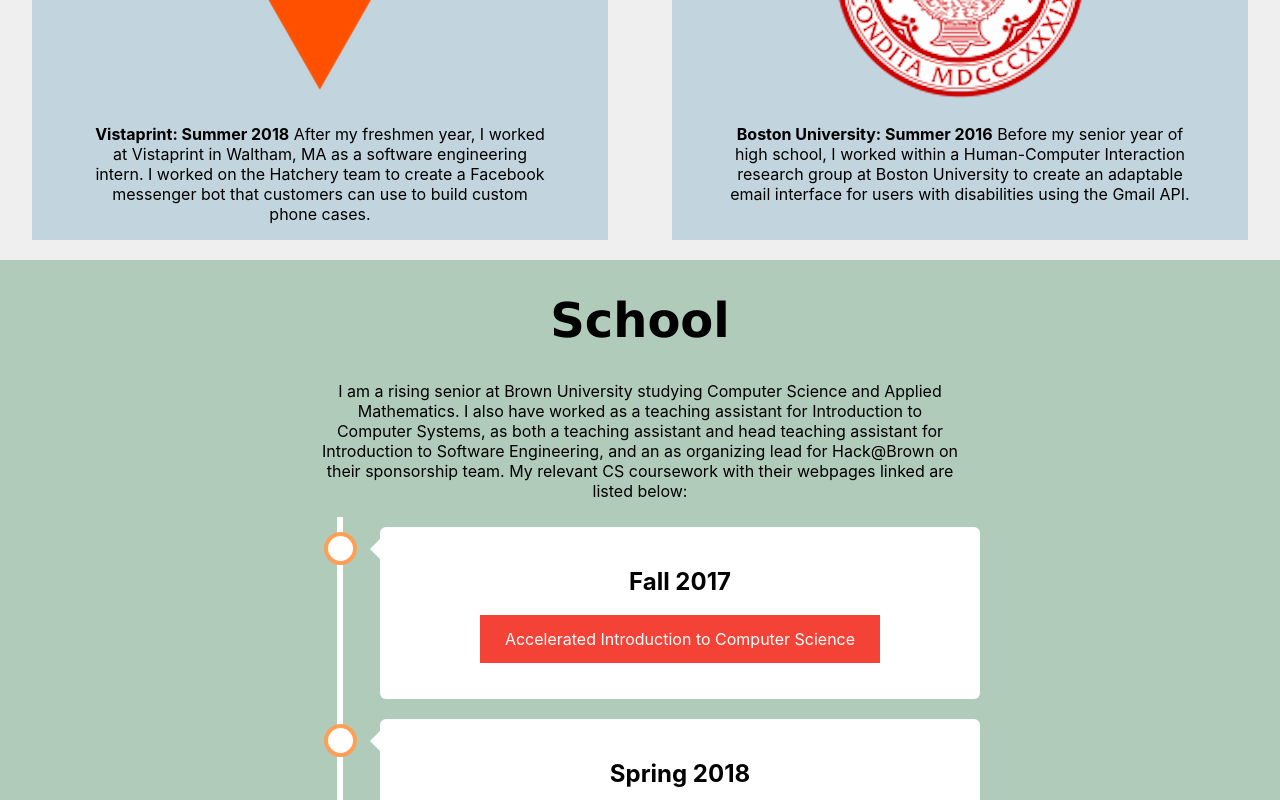
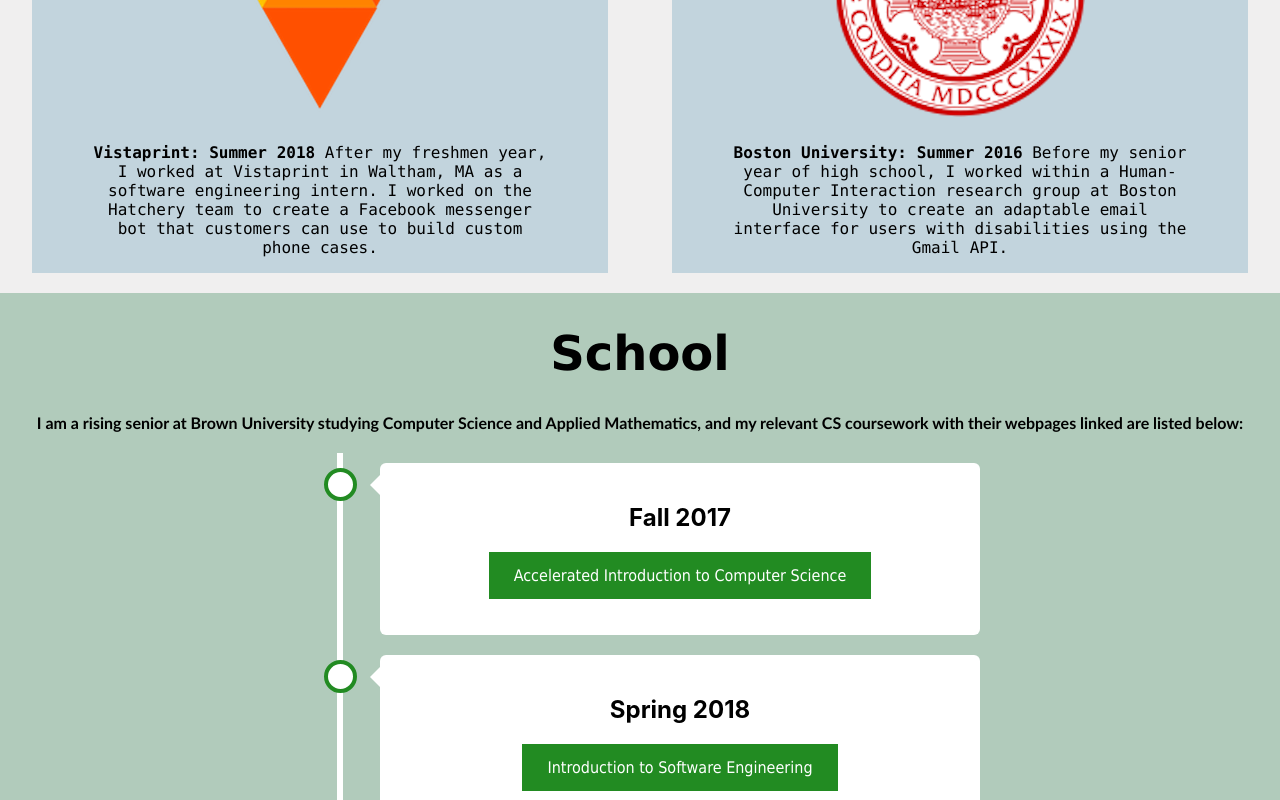
Before and after one commit to prithudasgupta/personal-website, a React (Create React App) app: page / in a window 1280 px wide. Shown: the part 880-1680 px from the top of the page. Built offline with nearby package versions, Linux system fonts and the light colour scheme.

Commit message:
More colors and fonts added

```diff
--- a/src/App.css
+++ b/src/App.css
@@ -68,7 +68,7 @@
 }
 
 a.class_links:link, a.class_links:visited {
-  background-color: #f44336;
+  background-color: #228B22;
   color: white;
   padding: 14px 25px;
   text-align: center;
@@ -77,7 +77,7 @@
 }
 
 a.class_links:hover, a.class_links:active {
-  background-color: rgb(255, 115, 0);
+  background-color: #8FBC8F;
 }
 
 /* The actual timeline (the vertical ruler) */
@@ -116,7 +116,7 @@
   height: 25px;
   right: -17px;
   background-color: white;
-  border: 4px solid #FF9F55;
+  border: 4px solid #228B22;
   top: 15px;
   border-radius: 50%;
   z-index: 1;
@@ -221,14 +221,20 @@
 p {
   margin-left: auto;
   margin-right: auto;
+  font-family: Tahoma, Verdana, Segoe, sans-serif;
 }
 
-p.school-summary {
-  width: 50%
+h4.block-summary {
+  font-family: "Trebuchet MS", "Lucida Grande", "Lucida Sans Unicode", "Lucida Sans", sans-serif;
 }
 
 p.portfolio-summary {
-  width: 80%
+  width: 80%;
+  font-family: Consolas, monaco, monospace;
+}
+
+p.slide-caption {
+  font-family: Consolas, monaco, monospace;
 }
 
 h1 {
--- a/src/components/Contact.js
+++ b/src/components/Contact.js
@@ -5,7 +5,7 @@
         return (
             <div className="Contact">
                 <h1>Connect</h1>
-                <p>Thank you for visiting my personal website! </p>
+                <h4 class="block-summary">Thank you for visiting my portfolio website! </h4>
                 <div class="contact-row">
                 <a href="mailto:prithu_dasgupta@brown.edu" class="contact"><img src={require("../img/contact/gmail.png")}/></a>
                 <a href="https://www.linkedin.com/in/prithu-dasgupta-0378ba150/" class="contact"><img src={require("../img/contact/linkedin.png")}/></a>
--- a/src/components/ImageCarousel.js
+++ b/src/components/ImageCarousel.js
@@ -50,7 +50,7 @@
                 clickFunction={ this.nextSlide }
                 glyph="&#707;" />
             </div>
-            <p>{ this.props.captions[this.state.currentImageIndex] } </p>
+            <p class="slide-caption">{ this.props.captions[this.state.currentImageIndex] } </p>
             </div>
         )
     }
--- a/src/components/Personal.js
+++ b/src/components/Personal.js
@@ -6,10 +6,10 @@
         return (
             <div className="Personal">
                 <h1>Personal</h1>
-                <p>Here are some photos from my recent travels that I would like to share with you! </p>
+                <h4 class="block-summary">Here are some photos from my recent travels that I would like to share with you! </h4>
                 <ImageCarousel imgUrls={
-                    ["personal/chapel-bridge.jpg", "personal/boston-harbor.jpg", "personal/cancun-sunrise.jpg", "personal/effiel.jpg", "personal/lake-lucerne.jpg", "personal/standing-glaciers.jpg", "personal/vienna.jpg", "personal/trevi-fountain.jpg", "personal/golden-gate.jpg", "personal/swiss-train.jpg", "personal/venice-cruise.jpg", "personal/montreux-sunset.jpg"]}
-                    captions={["Chapel Bridge in Lucerne, Switzerland", "View of Boston over Charles River", "Sunrise in Cancun, Mexico", "Eiffel Tower", "Lake Lucerne", "Glaciers in Switzerland", "Streets of Vienna", "Trevi Fountain in Rome", "Golden Gate Bridge", "Swiss train ride through the Alps", "Nighttime gondola ride in Venice", "Sunset on Lake Geneva in Montreux"]}></ImageCarousel>
+                    ["personal/swiss-train.jpg", "personal/boston-harbor.jpg", "personal/cancun-sunrise.jpg", "personal/effiel.jpg", "personal/lake-lucerne.jpg", "personal/standing-glaciers.jpg", "personal/vienna.jpg", "personal/trevi-fountain.jpg", "personal/golden-gate.jpg", "personal/chapel-bridge.jpg", "personal/venice-cruise.jpg", "personal/montreux-sunset.jpg"]}
+                    captions={["Swiss train ride through the Alps", "View of Boston over Charles River", "Sunrise in Cancun, Mexico", "Eiffel Tower", "Lake Lucerne", "Glaciers in Switzerland", "Streets of Vienna", "Trevi Fountain in Rome", "Golden Gate Bridge", "Chapel Bridge in Lucerne, Switzerland", "Nighttime gondola ride in Venice", "Sunset on Lake Geneva in Montreux"]}></ImageCarousel>
             </div>
         )
     }
--- a/src/components/Professional.js
+++ b/src/components/Professional.js
@@ -7,7 +7,7 @@
         return (
             <div className="Professional">
                 <h1>Professional</h1>
-                <p> I have always been an aspiring software engineer and here are some of the amazing experiences I have had in the field! </p>
+                <h4 class="block-summary"> I have always been an aspiring software engineer and here are some of the amazing experiences I have had in the field! </h4>
                 <div className="portfolio-row">
                 <ImageBox topic="Facebook: Summer 2020" caption="Because of the COVID-19 Pandemic, my software engineering internship at Facebook for the summer of 2020, which would
                     have been hosted in Menlo Park, is now remote." imgurl="professional/facebook.png"></ImageBox>
--- a/src/components/Projects.js
+++ b/src/components/Projects.js
@@ -6,7 +6,7 @@
         return (
             <div className="Projects">
                 <h1>Projects</h1>
-                <p>Be sure to check out some of my past programming projects on GitHub.</p>
+                <h4 class="block-summary">Be sure to check out some of my past programming projects on GitHub.</h4>
 
                 <div className="portfolio-row">
                 <ImageBox topic="Tanks" caption="Inspired by Wii Tanks, an online game written in Java and JavaScript where a user controlled tank must destroy AI enemy tanks." imgurl="projects/tanks.png"></ImageBox>
--- a/src/components/School.js
+++ b/src/components/School.js
@@ -6,11 +6,8 @@
         return (
             <div className="School">
                 <h1>School</h1>
-                <p class="school-summary"> I am a rising senior at Brown University studying Computer Science and Applied Mathematics.
-                    I also have worked as a teaching assistant for Introduction to Computer Systems,
-                    as both a teaching assistant and head teaching assistant for Introduction to Software Engineering,
-                    and an as organizing lead for Hack@Brown on their sponsorship team.
-                    My relevant CS coursework with their webpages linked are listed below:</p>
+                <h4 class="block-summary"> I am a rising senior at Brown University studying Computer Science and Applied Mathematics,
+                    and my relevant CS coursework with their webpages linked are listed below: </h4>
                     <div class="timeline">
                     <div class="timeline-container timeline-right">
                         <div class="timeline-content">
```
